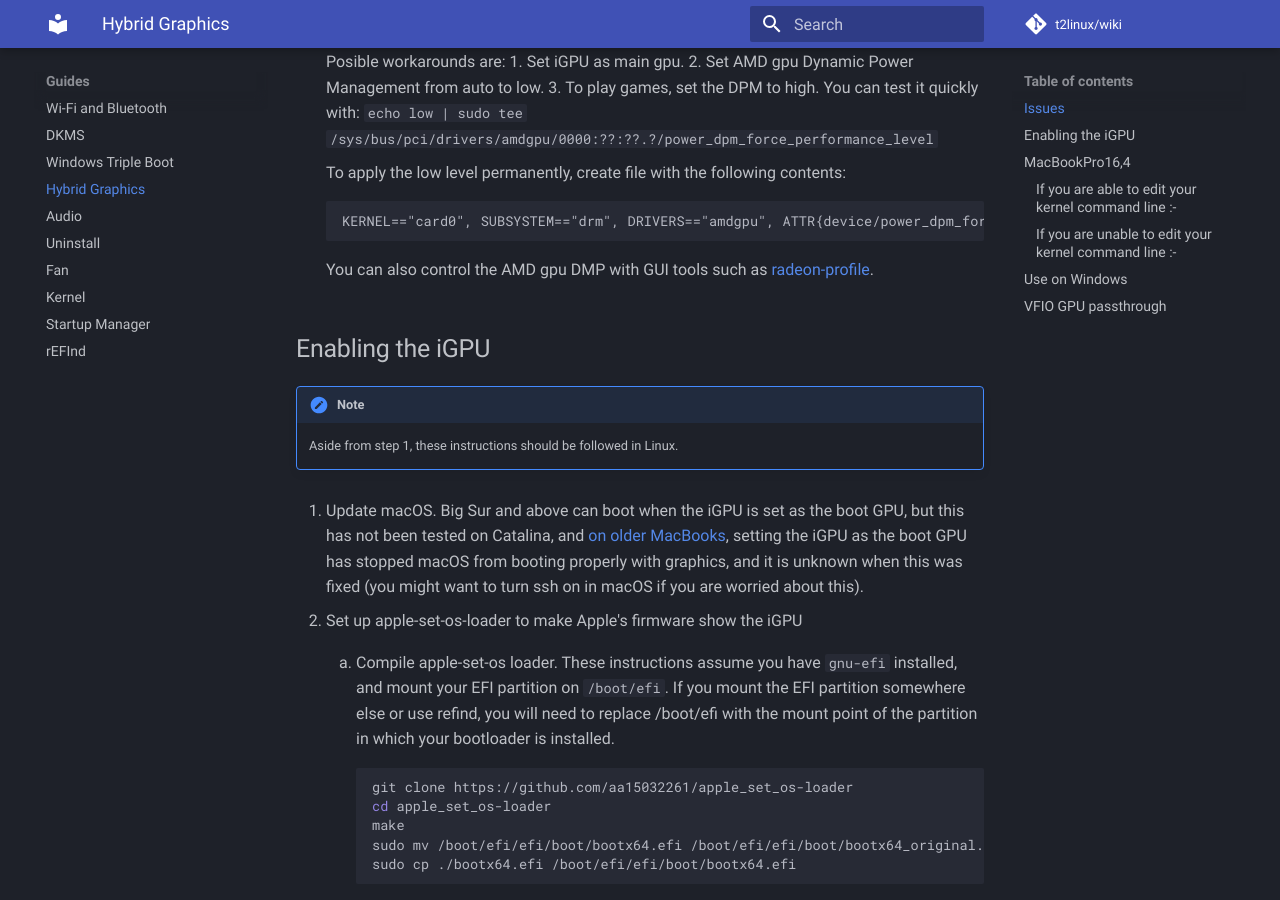
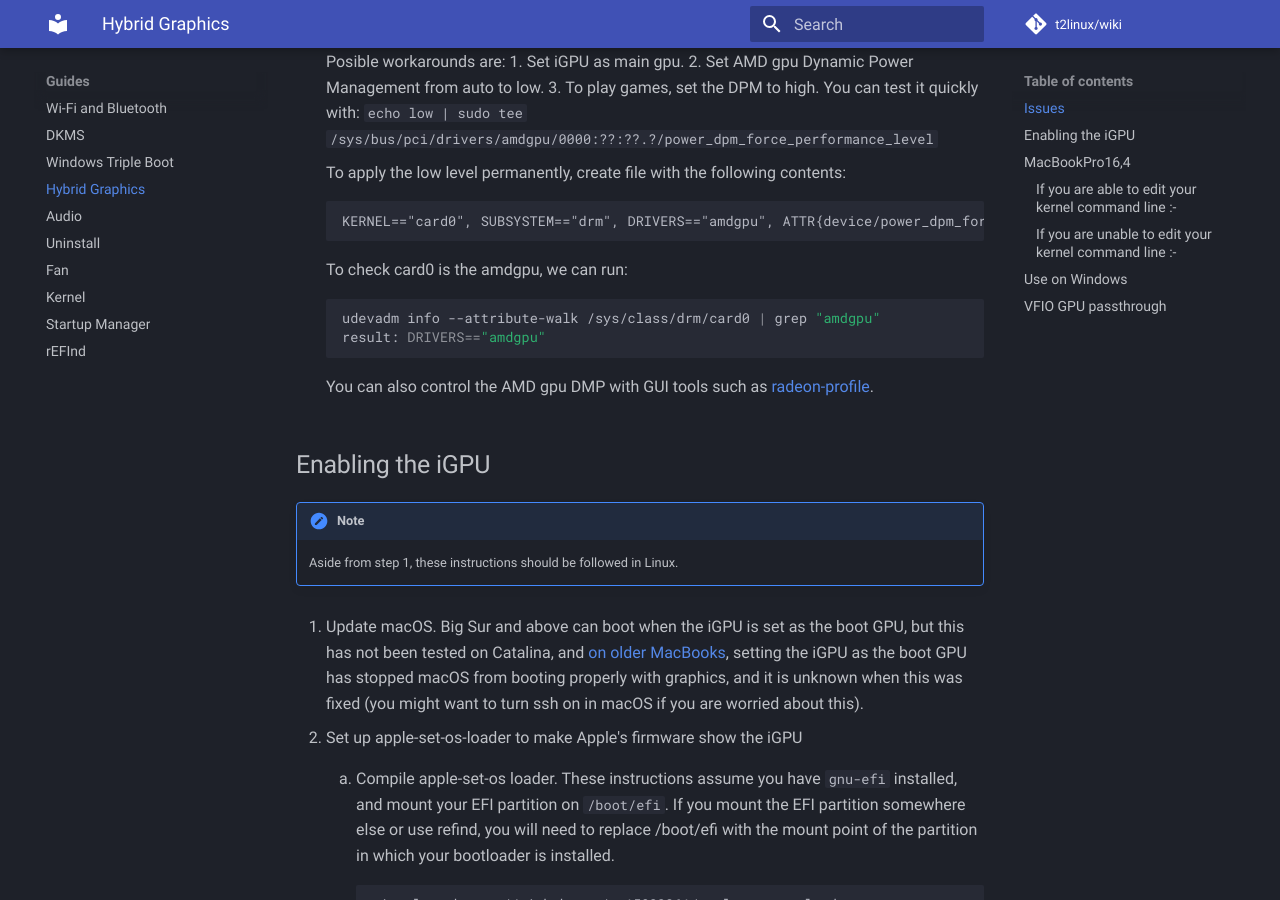
Before and after one commit to t2linux/wiki, an MkDocs documentation site: the page built from docs/guides/hybrid-graphics.md, in a window 1280 px wide and 900 px high, scrolled down 1010 px. Built offline with MkDocs 1.6.1 and Material for MkDocs 9.7.7, drawn with Linux system fonts in a browser that asks for light colours; comment, search, counter and statistics services are not loaded.

Commit message:
added card0 check

````diff
--- a/docs/guides/hybrid-graphics.md
+++ b/docs/guides/hybrid-graphics.md
@@ -23,6 +23,11 @@ This has been tested on the MacBookPro16,1 and the MacBookPro15,1. The 15,3 and
     To apply the low level permanently, create </etc/udev/rules.d/30-amdgpu-pm.rules> file with the following contents:
         ```plain
         KERNEL=="card0", SUBSYSTEM=="drm", DRIVERS=="amdgpu", ATTR{device/power_dpm_force_performance_level}="low"
+        ```
+    To check card0 is the amdgpu, we can run:
+        ```sh
+        udevadm info --attribute-walk /sys/class/drm/card0 | grep "amdgpu"
+        result: DRIVERS=="amdgpu"
         ```
     You can also control the AMD gpu DMP with GUI tools such as [radeon-profile](https://github.com/emerge-e-world/radeon-profile).
 
````
